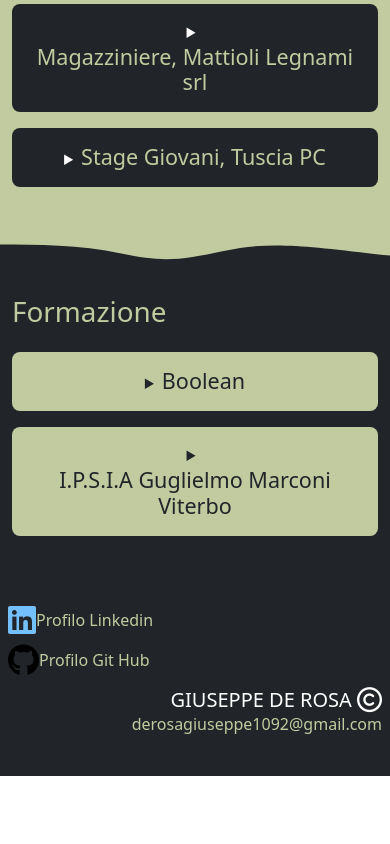
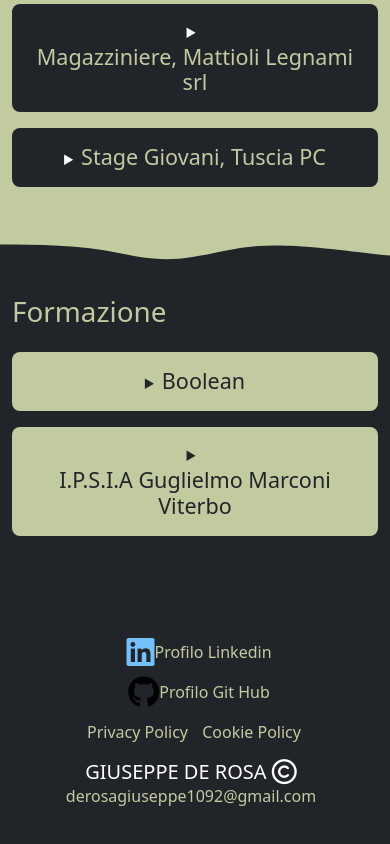
Before and after one commit to GiuseppeDeRosa1992/vite-boolfolio, a Vue app: page / in a window 390 px wide. Shown: the part 5854-6698 px from the top of the page. Before the commit the page ends 6630 px from the top, so only its background shows below. Built offline with nearby package versions, Linux system fonts and the light colour scheme.

Commit message:
added iubenda and migliorative layout footer

```diff
--- a/index.html
+++ b/index.html
@@ -19,6 +19,16 @@
     crossorigin="anonymous" referrerpolicy="no-referrer" />
 
   <meta name="viewport" content="width=device-width, initial-scale=1.0" />
+
+  <!-- Script Iubenda -->
+  <script type="text/javascript">
+    var _iub = _iub || [];
+    _iub.csConfiguration = { "siteId": 3811343, "cookiePolicyId": 26069970, "lang": "it", "storage": { "useSiteId": true } };
+  </script>
+  <script type="text/javascript" src="https://cs.iubenda.com/autoblocking/3811343.js"></script>
+  <script type="text/javascript" src="//cdn.iubenda.com/cs/iubenda_cs.js" charset="UTF-8" async></script>
+
+
   <title>Port-Folio Giuseppe</title>
 </head>
 
--- a/src/components/AppFooter.vue
+++ b/src/components/AppFooter.vue
@@ -12,25 +12,43 @@ export default {
 
         }
     },
+
+    mounted() {
+        // Carica lo script di Iubenda solo una volta
+        const script = document.createElement("script");
+        script.setAttribute("src", "https://cdn.iubenda.com/iubenda.js");
+        document.head.appendChild(script);
+    },
 };
 
 </script>
 
 <template>
-    <footer class="bg-dark py-3">
+    <footer class="bg-dark py-5">
         <div class="row m-0 justify-content-between align-items-center py-3">
             <!-- LINK -->
-            <div class="col-12 col-sm-3 col-md-1 p-0 py-2 ps-2">
+            <div class="col-12 col-sm-2 col-md-2 p-0 py-2 ps-2">
                 <i class="fa-brands fa-linkedin fa-2xl" style="color: #74C0FC;"></i>
                 <a href="https://www.linkedin.com/in/giuseppe-de-rosa-2a750431b/" target="_blank">Profilo Linkedin</a>
             </div>
 
-            <div class="col-12 col-sm-3 col-md-1 p-0 py-2 ps-2">
+            <div class="col-12 col-sm-2 col-md-2 p-0 py-2 ps-2">
                 <i class="fa-brands fa-github fa-2xl" style="color: #000000;"></i>
                 <a href="https://github.com/GiuseppeDeRosa1992" target="_blank">Profilo Git Hub </a>
             </div>
 
-            <div class="col-12 col-sm-6 col-md-10 text-end p-0 py-2 pe-2">
+            <div class="col-12 col-sm-1 col-md-4 p-0 py-2 ps-2 text-center">
+                <a href="https://www.iubenda.com/privacy-policy/26069970"
+                    class="iubenda-white iubenda-noiframe iubenda-embed iubenda-noiframe"
+                    title="Privacy Policy ">Privacy Policy
+                </a>
+                <a href="https://www.iubenda.com/privacy-policy/26069970/cookie-policy"
+                    class="iubenda-white iubenda-noiframe iubenda-embed iubenda-noiframe" title="Cookie Policy ">Cookie
+                    Policy
+                </a>
+            </div>
+
+            <div class="col-12 col-sm-6 col-md-4 text-end p-0 py-2 pe-2">
                 <!-- DATI -->
                 <h5 class="m-0 text-white">GIUSEPPE DE ROSA
                     <i class="fa-regular fa-copyright fa-lg" style="color: 255255255;"></i>
@@ -50,4 +68,22 @@ a {
 a:hover {
     color: white;
 }
+
+a.iubenda-white.iubenda-noiframe.iubenda-embed.iubenda-noiframe {
+    margin-right: 10px !important;
+}
+
+@media all and (max-width: 500px) {
+    div.col-12.col-sm-2.col-md-2.p-0.py-2.ps-2 {
+        text-align: center !important;
+    }
+
+    div a {
+        color: rgb(194, 203, 160) !important;
+    }
+
+    div.col-12.col-sm-6.col-md-4.text-end.p-0.py-2.pe-2 {
+        text-align: center !important;
+    }
+}
 </style>
--- a/src/components/AppHeader.vue
+++ b/src/components/AppHeader.vue
@@ -93,8 +93,8 @@ li:hover {
     position: fixed;
     width: 50px;
     height: 50px;
-    bottom: 100px;
-    right: 20px;
+    bottom: 130px;
+    right: 10px;
     background-color: whitesmoke;
     border-color: whitesmoke;
     border-radius: 50%;
@@ -112,8 +112,8 @@ li:hover {
 }
 
 .btnScrollToTop.active {
-    bottom: 100px;
-    right: 20px;
+    bottom: 140px;
+    right: 10px;
     opacity: 1;
     z-index: 1000;
 }
```
